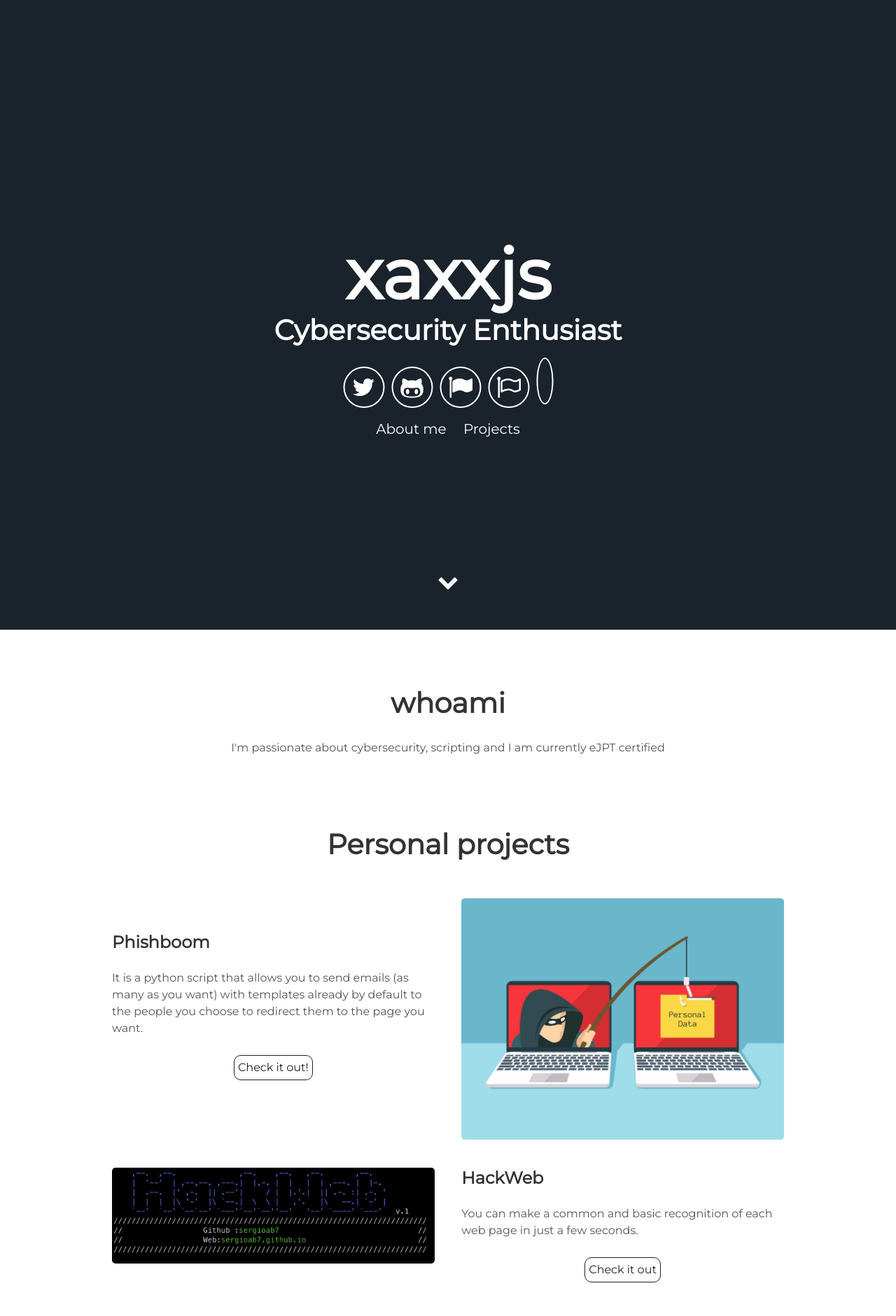
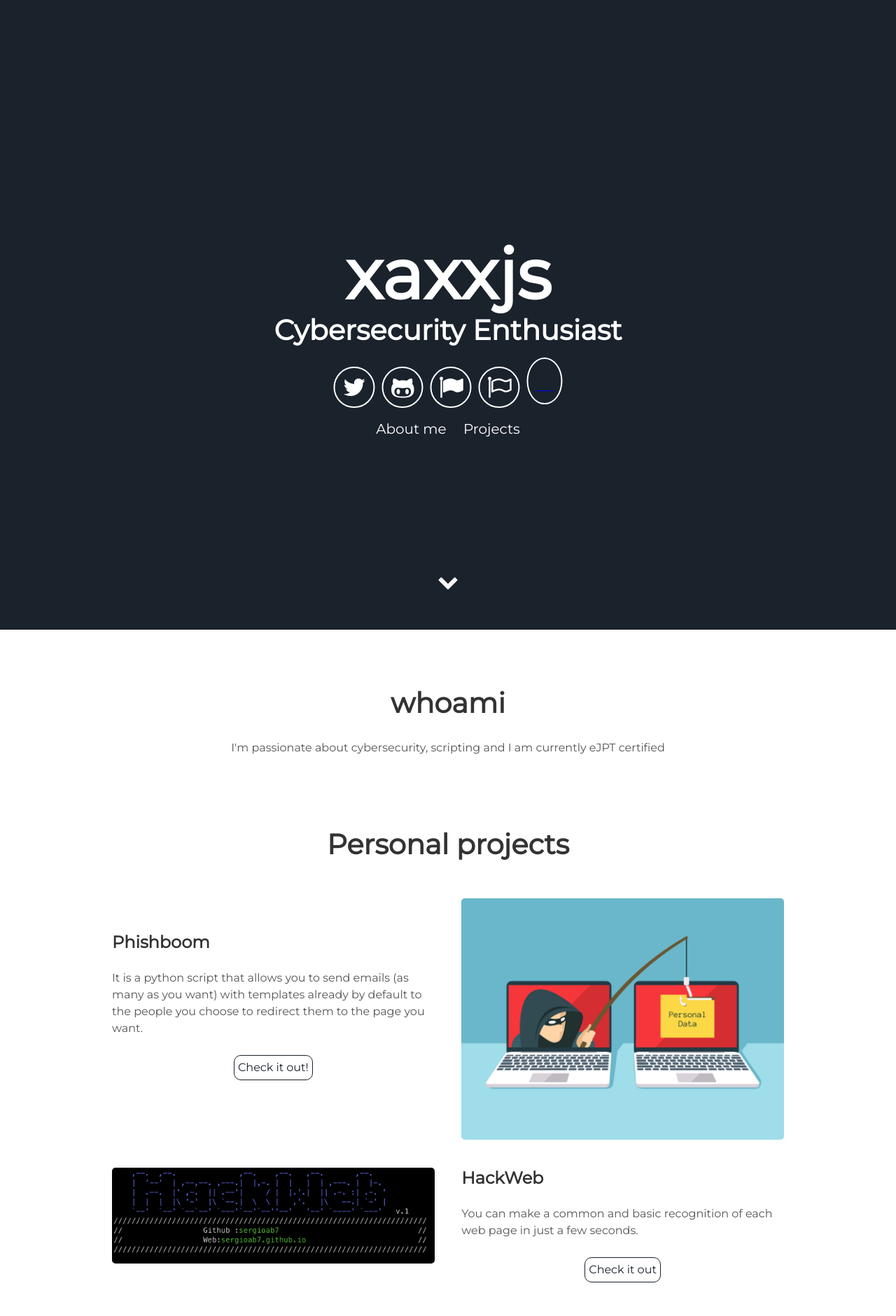
Before and after one commit to MaGiiK/magiik.github.io, a Jekyll site: the page built from index.html, in a window 1280 px wide. Shown: the top 1881 px of the page at 70% size. Built offline with Jekyll 4.4.1, drawn with Linux system fonts in a browser that asks for light colours.

Commit message:
image_coffe

```diff
--- a/_includes/header.html
+++ b/_includes/header.html
@@ -10,7 +10,7 @@
         <a aria-label="My Github" target="Github" href="https://www.github.com/sergioab7"><i class="icon fa fa-github-alt" aria-hidden="true"></i></a>
         <a aria-label="My HackTheBox" target="HackTheBox" href="https://www.hackthebox.eu/home/users/profile/57027"><i class="icon fa fa-flag" aria-hidden="true"></i></a>
         <a aria-label="My TryHackMe" target="TryHackMe" href="https://tryhackme.com/p/thkaront3"><i class="icon fa fa-flag-o" aria-hidden="true"></i></a>
-        <a aria-label="My Coffe" target="BuyMeCoffe" href="https://www.buymeacoffee.com/xaxxjs"><i class="icon fas fa-mug-hot" aria-hidden="true"></i></a>
+        <a aria-label="My Coffe" target="BuyMeCoffe" href="https://www.buymeacoffee.com/xaxxjs"><i class="icon fas fa-coffee" aria-hidden="true"></i></a>
       </div>
       <div class="header-links">
         <a class="link" href="#about" data-scroll>About me</a>
```
